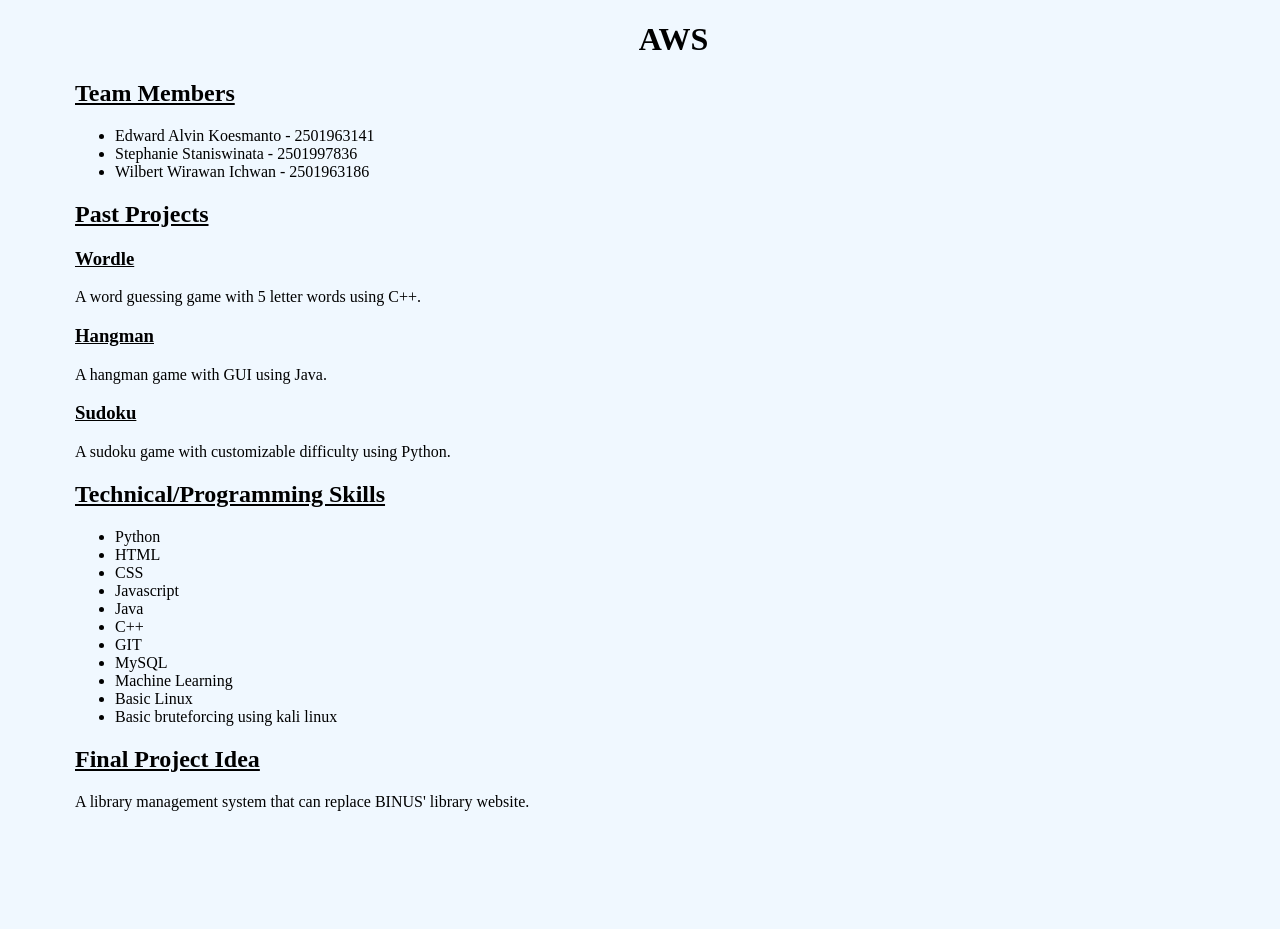
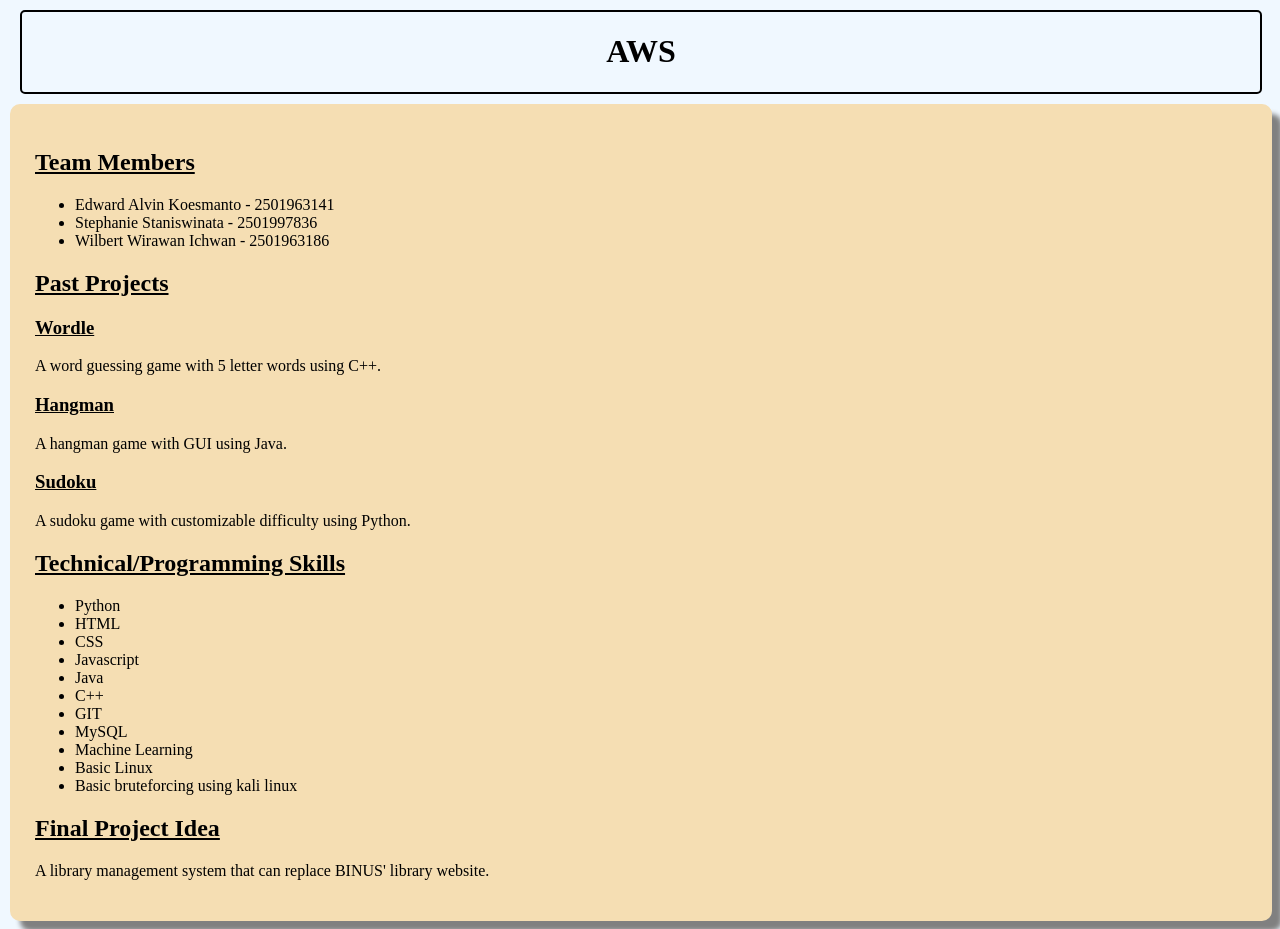
Before and after one commit to fl-sll/WADSWeek3, a plain HTML site: page index.html in a window 1280 px wide. Before the commit the page ends 827 px from the top, so only its background shows below. Drawn offline with Linux system fonts and the light colour scheme.

Commit message:
added box

```diff
--- a/index.html
+++ b/index.html
@@ -12,6 +12,8 @@
             <h1> AWS </h1>
         </div>
 
+
+        <div id="wrapper">
             <div id="team">
                 <h2 id="members"> Team Members </h2>
                 <ul>
@@ -54,5 +56,6 @@
                 <h2> Final Project Idea </h2>
                 <p> A library management system that can replace BINUS' library website. </p>
             </div>
+        </div>
     </body>
 </html>
--- a/styles.css
+++ b/styles.css
@@ -1,10 +1,13 @@
 body {
-    margin-left: 75px;
+    margin-left: 10px;
     background-color: aliceblue;
 }
 
 #head {
     text-align:center;
+    border: 2px black solid;
+    margin: 10px;
+    border-radius: 5px;
 }
 
 h2 {
@@ -14,3 +17,11 @@ h2 {
 h3 {
     text-decoration: underline;
 }
+
+#wrapper {
+    padding: 25px;
+    border: 0px 0px black;
+    border-radius: 10px;
+    box-shadow: 10px 10px 5px grey;
+    background-color: wheat;
+}
```
Lines whose indentation alone changed are shown as unchanged.
